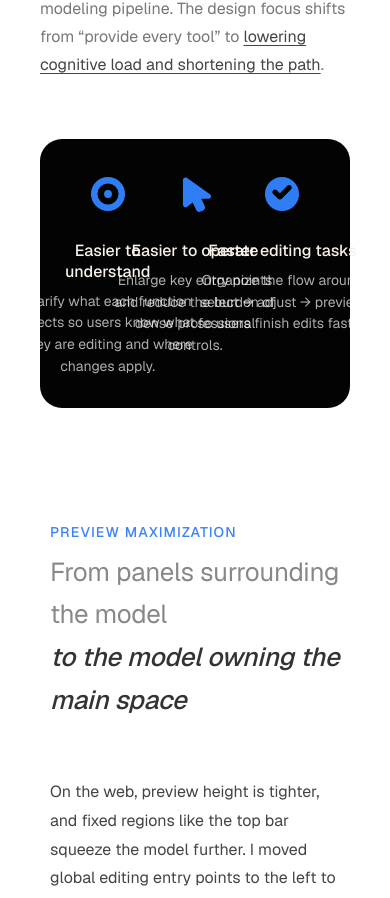
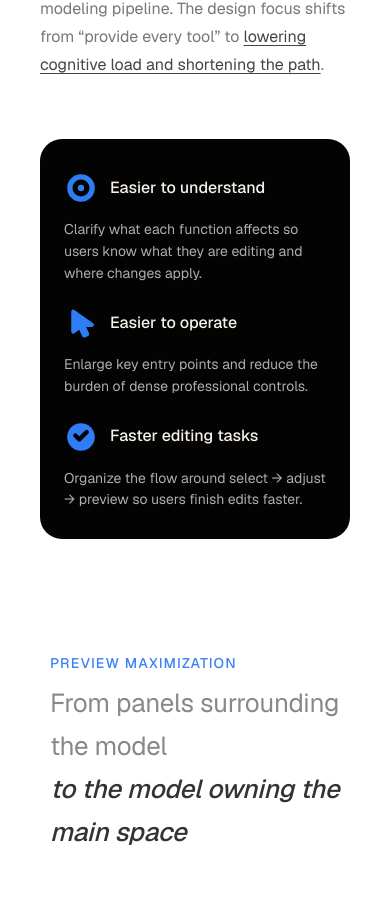
Before and after one commit to jaemin17/portfolio-pro, a Next.js app: page /en/projects/model-editor in a window 390 px wide. Shown: the part 1654-2552 px from the top of the page. Built offline with nearby package versions, Linux system fonts and the light colour scheme.

Commit message:
Fix mobile project evidence layouts

```diff
--- a/src/app/[locale]/projects/model-editor/modelEditor.module.css
+++ b/src/app/[locale]/projects/model-editor/modelEditor.module.css
@@ -467,7 +467,42 @@
   }
 
   .directionCards {
-    grid-template-columns: repeat(3, minmax(0, 1fr));
+    grid-template-columns: 1fr;
+    gap: 18px;
+    padding: 28px 24px;
+  }
+
+  .directionCard {
+    align-items: flex-start;
+    gap: 10px;
+  }
+
+  .directionCardVisual {
+    width: auto;
+    min-height: 42px;
+    display: flex;
+    align-items: center;
+    gap: 12px;
+    padding-top: 0;
+  }
+
+  .directionIcon {
+    position: static;
+    flex: 0 0 34px;
+    width: 34px;
+    height: 34px;
+    transform: none;
+  }
+
+  .directionCardVisual span {
+    justify-content: flex-start;
+    padding: 0;
+    text-align: left;
+  }
+
+  .directionCard p {
+    width: auto;
+    text-align: left;
   }
 }
 
--- a/src/app/[locale]/projects/selfly/selfly0.module.css
+++ b/src/app/[locale]/projects/selfly/selfly0.module.css
@@ -2261,12 +2261,14 @@
   }
 
   .todayRhythmSystemGrid {
-    grid-template-columns: repeat(2, minmax(0, 1fr));
-    gap: 12px;
+    grid-template-columns: 1fr;
+    justify-items: center;
+    gap: 24px;
     max-width: none;
   }
 
   .todayRhythmSystemPanel {
+    width: 100%;
     gap: 10px;
   }
 
@@ -2286,17 +2288,24 @@
   }
 
   .todayRhythmSystemFigure .todayTop3PhoneBezel {
-    width: min(100%, 140px);
-    max-width: 140px;
-    padding: 0;
-    background: transparent;
+    width: min(100%, 184px);
+    max-width: 184px;
+    padding: 4px;
+    background: #000;
     border-radius: 20px;
     box-shadow: none;
   }
 
   .todayRhythmSystemFigure .todayTop3PhoneFrame {
+    aspect-ratio: 611 / 1319;
     background: transparent;
     border-radius: 16px;
+  }
+
+  .todayRhythmSystemFigure .todayTop3CarouselImage,
+  .todayRhythmSystemFigure .todayTop3PhoneVideo {
+    object-fit: cover;
+    border-radius: 12px;
   }
 
   .todayTaskSemanticFigure {
```
Also changed, not shown: 2 other files (tests, documents, lock files or other folders).
